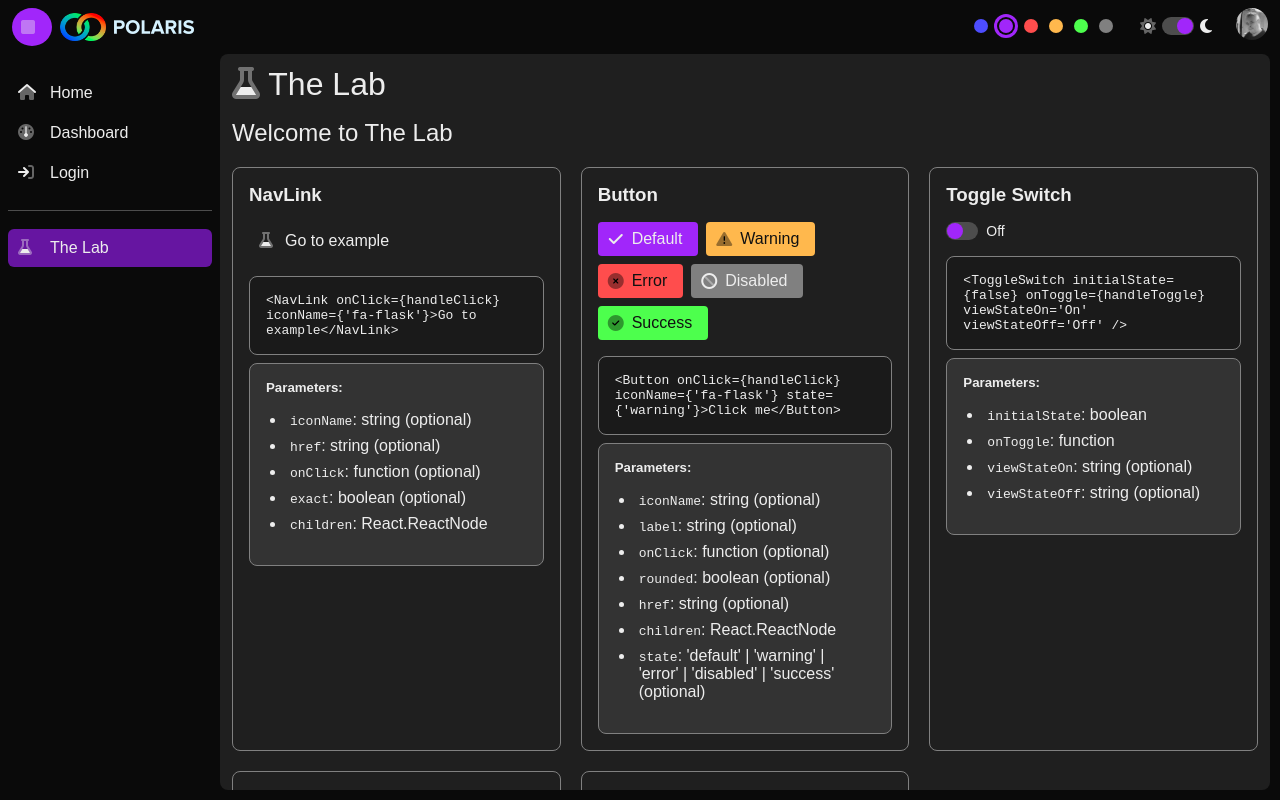
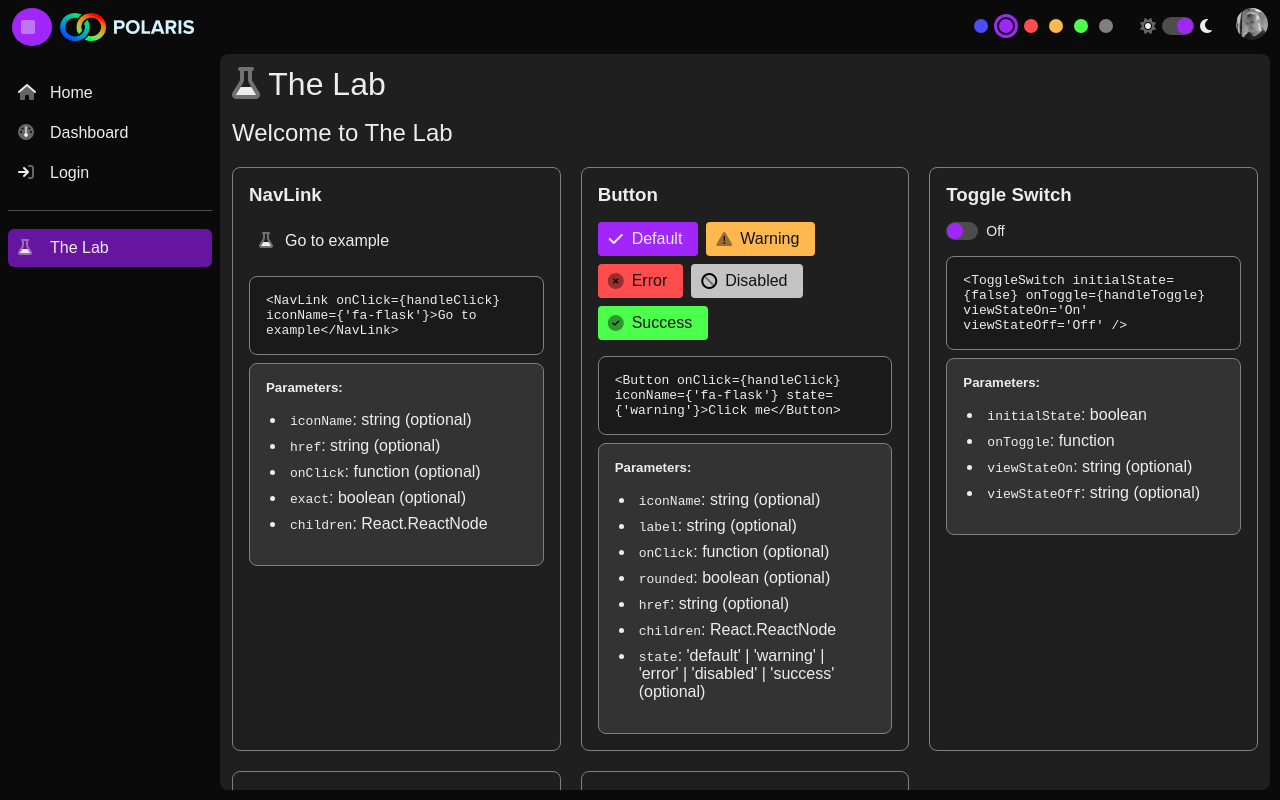
Before and after one commit to neofuture/polaris-nextjs, a Next.js app: page /app/the-lab in a window 1280 px wide. Built offline with nearby package versions, Linux system fonts and the light colour scheme; no server answers.

Commit message:
small ammends

```diff
--- a/src/app/globals.css
+++ b/src/app/globals.css
@@ -9,8 +9,8 @@
     --warning-hover-color: #dc9002;
     --error-color: #ff4d4d;
     --error-hover-color: #d70101;
-    --disabled-color: #808080;
-    --disabled-hover-color: #6b6b6b;
+    --disabled-color: #c5c4c4;
+    --disabled-hover-color: #a1a1a1;
     --success-color: #4dff4d;
     --success-hover-color: #00b300;
 
--- a/src/components/microcomponents/button/button.module.css
+++ b/src/components/microcomponents/button/button.module.css
@@ -9,7 +9,7 @@
     display: flex;
     justify-content: center;
     align-items: center;
-    min-width:36px;
+    min-width: 36px;
     transition: color ease-in-out var(--transition-delay), background-color ease-in-out var(--transition-delay);
 }
 
@@ -38,6 +38,7 @@
     background-color: var(--warning-color);
     color: var(--dark-button-color);
 }
+
 .button.warning i {
     color: black;
 }
@@ -50,6 +51,7 @@
     background-color: var(--error-color);
     color: var(--dark-button-color);
 }
+
 .button.error i {
     color: black;
 }
@@ -60,18 +62,22 @@
 
 .button.disabled {
     background-color: var(--disabled-color);
-    color: var(--light-button-color);
+    color: var(--dark-button-color);
+}
+
+.button.disabled i {
+    color: black;
 }
 
 .button.disabled:hover {
     background-color: var(--disabled-hover-color);
-    color: var(--light-button-color);
 }
 
 .button.success {
     background-color: var(--success-color);
     color: var(--dark-button-color);
 }
+
 .button.success i {
     color: black;
 }
```
